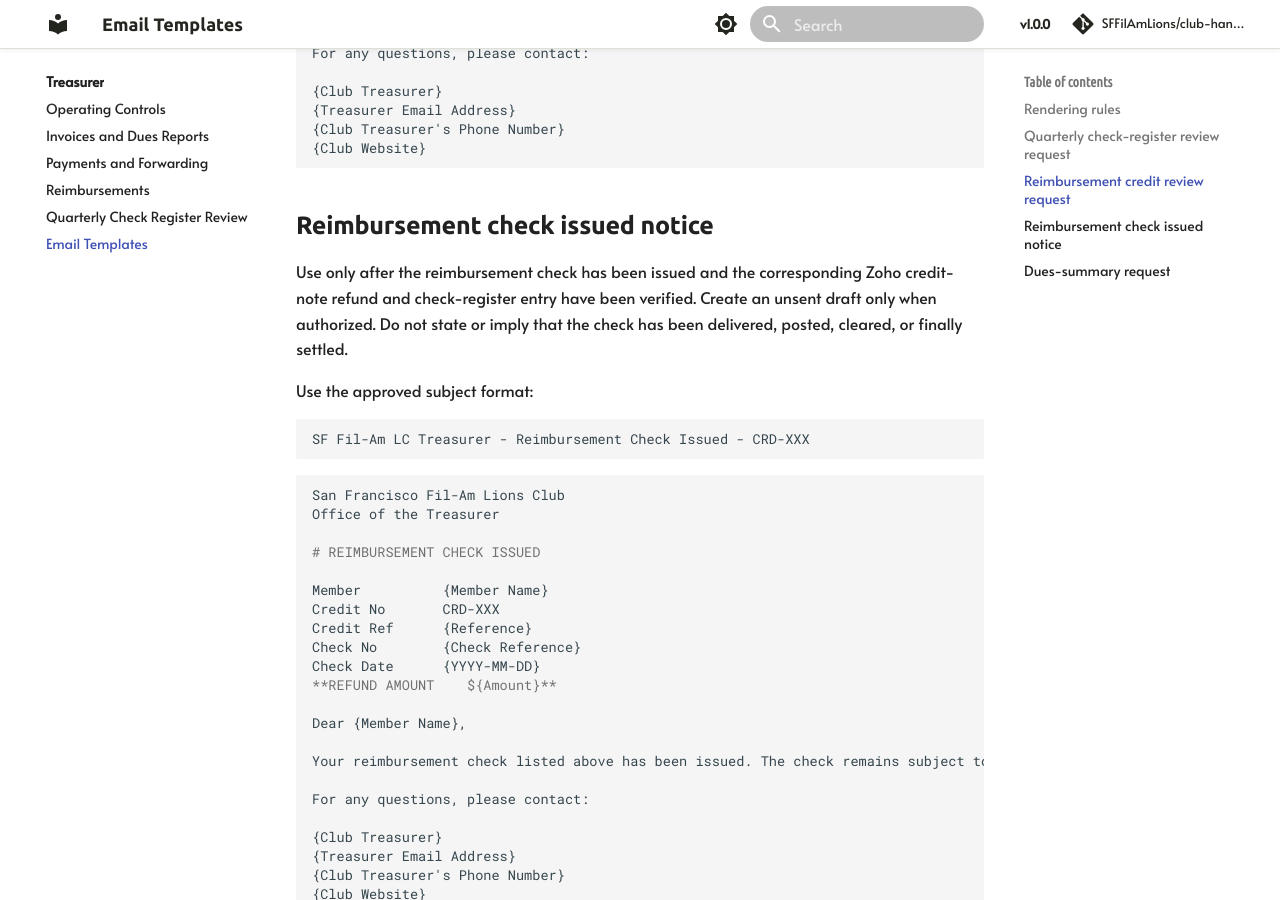
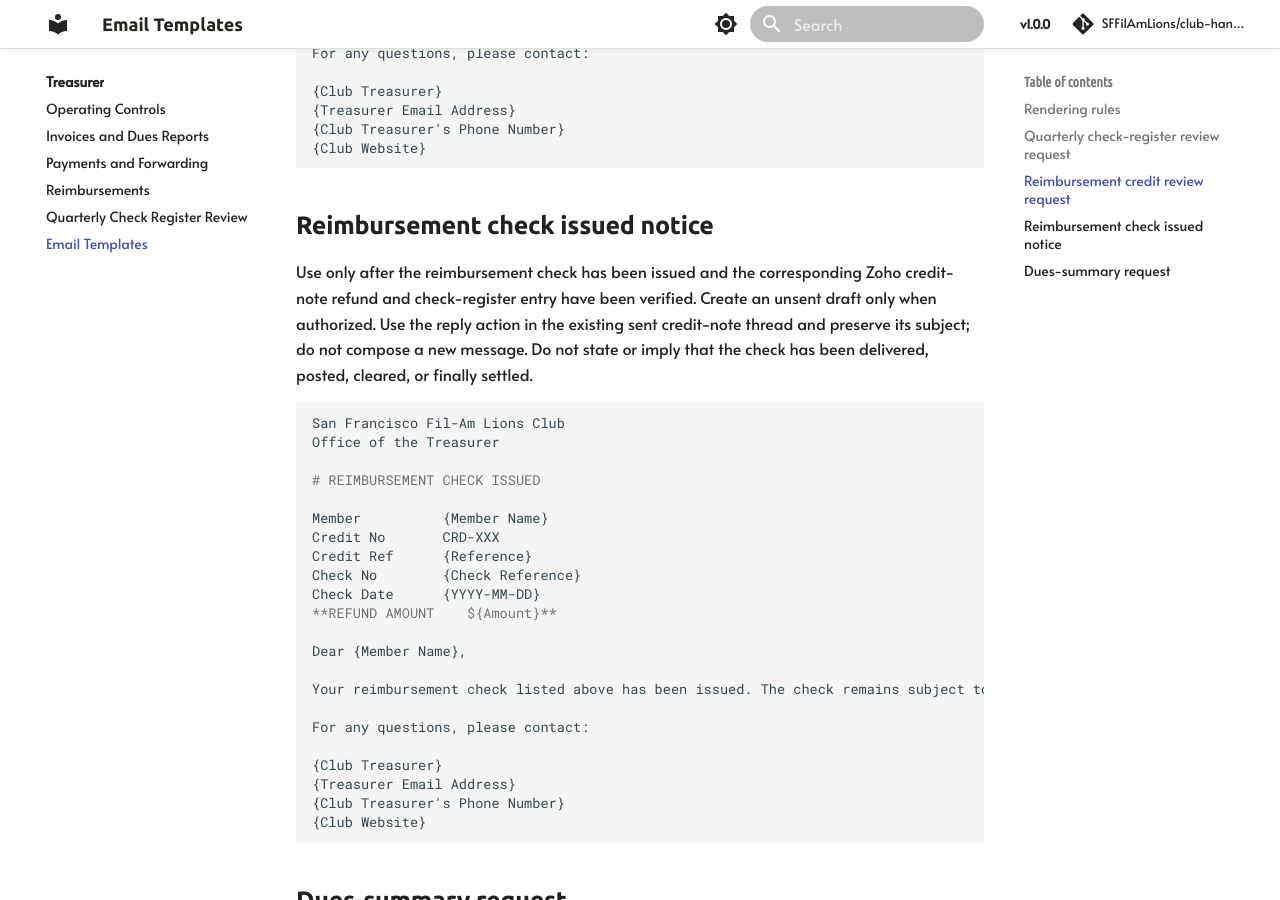
Before and after one commit to SFFilAmLions/club-handbook, an MkDocs documentation site: the page built from docs/treasurer/email-templates.md, in a window 1280 px wide and 900 px high, scrolled down 1738 px. Built offline with MkDocs 1.6.1 and Material for MkDocs 9.7.7, drawn with Linux system fonts in a browser that asks for light colours; comment, search, counter and statistics services are not loaded.

Commit message:
docs(treasurer): keep reimbursement notices in credit thread

````diff
--- a/docs/treasurer/email-templates.md
+++ b/docs/treasurer/email-templates.md
@@ -81,13 +81,7 @@ For any questions, please contact:
 
 ## Reimbursement check issued notice
 
-Use only after the reimbursement check has been issued and the corresponding Zoho credit-note refund and check-register entry have been verified. Create an unsent draft only when authorized. Do not state or imply that the check has been delivered, posted, cleared, or finally settled.
-
-Use the approved subject format:
-
-```text
-SF Fil-Am LC Treasurer - Reimbursement Check Issued - CRD-XXX
-```
+Use only after the reimbursement check has been issued and the corresponding Zoho credit-note refund and check-register entry have been verified. Create an unsent draft only when authorized. Use the reply action in the existing sent credit-note thread and preserve its subject; do not compose a new message. Do not state or imply that the check has been delivered, posted, cleared, or finally settled.
 
 ```markdown
 San Francisco Fil-Am Lions Club
````
Also changed, not shown: docs/treasurer/reimbursements.md (+10 -3 lines).
